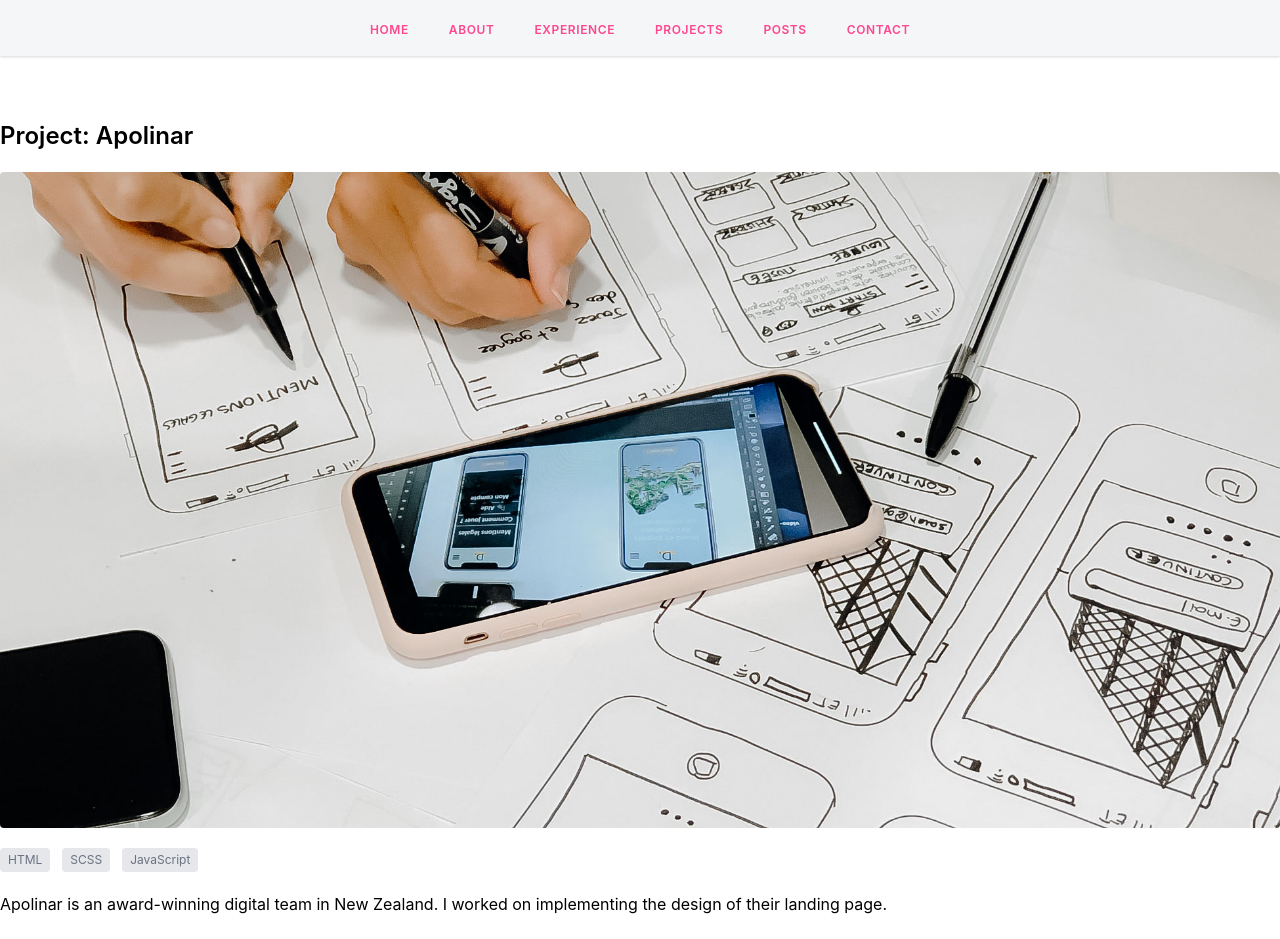
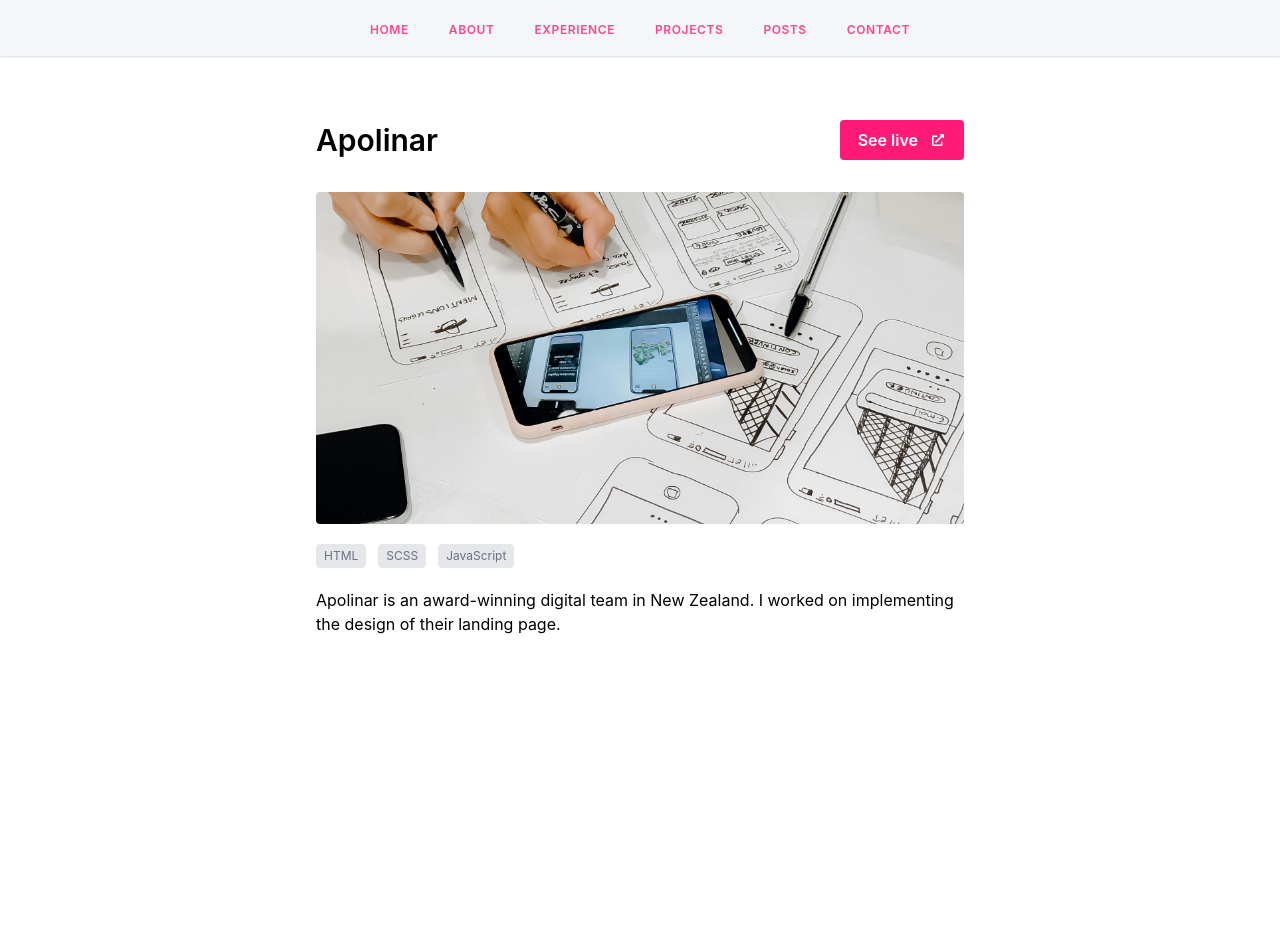
Before and after one commit to el-pol/nextjs-trishalim, a Next.js app: page /project/apolinar in a window 1280 px wide. Shown: the top 939 px of the page. After the commit the page ends 800 px from the top, so only its background shows below. Built offline with nearby package versions, Linux system fonts and the light colour scheme.

Commit message:
see live button

```diff
--- a/pages/project/[slug].tsx
+++ b/pages/project/[slug].tsx
@@ -4,6 +4,8 @@ import { Project } from '../../types/project'
 import { Skill } from '../../components/Skill'
 import SiteLayout from '../../components/SiteLayout'
 import Link from 'next/link'
+import { FontAwesomeIcon } from "@fortawesome/react-fontawesome";
+import { faExternalLinkAlt } from "@fortawesome/free-solid-svg-icons";
 
 interface ProjectPageProps {
     project: Project;
@@ -12,10 +14,24 @@ interface ProjectPageProps {
 export default function ProjectPage(props: ProjectPageProps) {
     const { project } = props
     const { title, description, imageUrl, skills, link } = project
+    const button = (
+        <Link href={link}>
+            <a className='w-full justify-center flex items-center font-semibold border-2 border-pink bg-pink hover:bg-white hover:text-pink text-white px-4 py-1.5 rounded transition' target='_blank'>
+                See live
+
+                <FontAwesomeIcon icon={faExternalLinkAlt} className="ml-3 w-3 h-3" />
+            </a>
+        </Link>
+    )
     return (
         <SiteLayout>
-            <main className='container mx-auto py-16'>
-                <h1 className="mb-5 text-2xl">Project: {title}</h1>
+            <main className='max-w-2xl px-3 mx-auto py-16'>
+                <div className='flex justify-between items-center mb-8'>
+                    <h1 className="text-lg md:text-3xl">{title}</h1>
+                    <span className='hidden md:flex'>
+                        {button}
+                    </span>
+                </div>
                 <img src={imageUrl} className='rounded mb-5' alt={`${title} screenshot`} />
                 {
                     skills &&
@@ -24,11 +40,8 @@ export default function ProjectPage(props: ProjectPageProps) {
                     </div>
                 }
                 <p>{description}</p>
-                <Link href={link}>
-                    <a className='block mt-5 text-pink font-bold' target='_blank'>
-                        See live
-                    </a>
-                </Link>
+
+                <div className='md:hidden flex justify-center my-10 w-full'>{button}</div>
             </main>
         </SiteLayout>
     )
```
